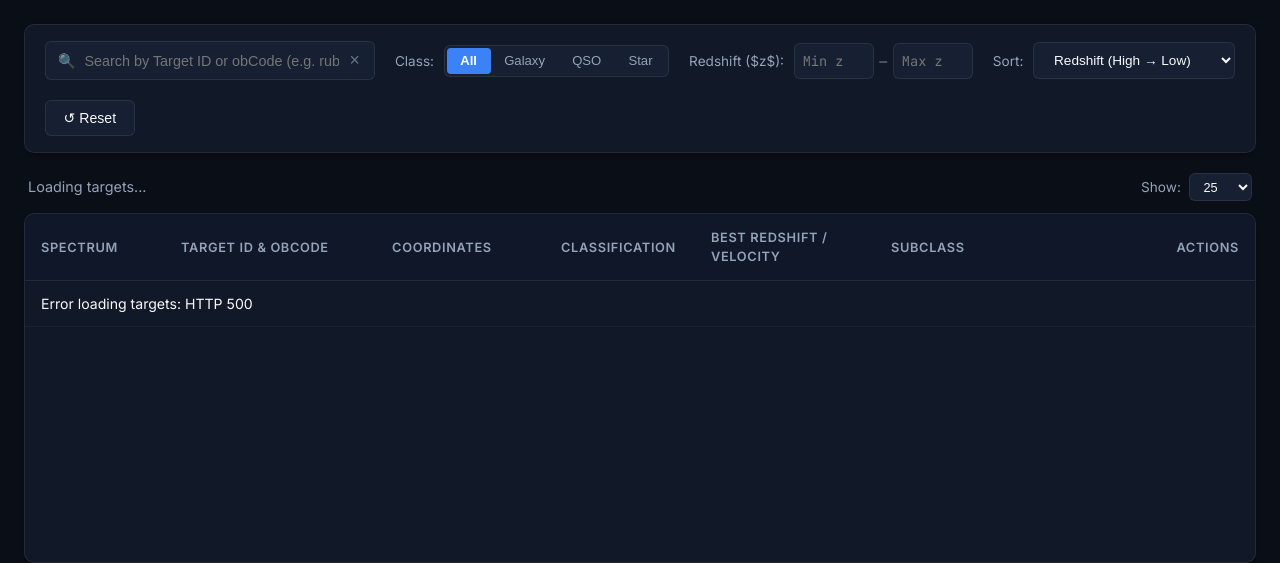
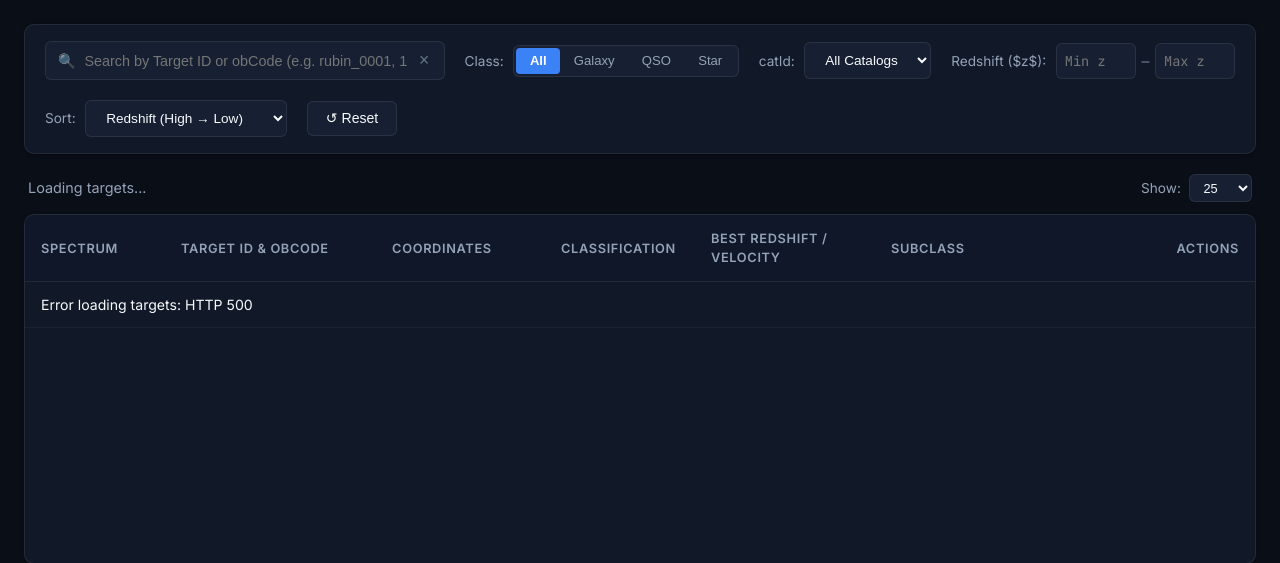
Before and after one commit to yasudank/pfs-target-viewer, a FastAPI app: page / in a window 1280 px wide. Shown: the part 81-644 px from the top of the page. Run offline with FastAPI, Linux system fonts and the light colour scheme; some libraries are stand-ins or nearby versions.

Commit message:
feat: Add catId dropdown filter and search to spectrum viewer

```diff
--- a/pfs_target_viewer/app.py
+++ b/pfs_target_viewer/app.py
@@ -137,6 +137,9 @@
         cur.execute("SELECT count(DISTINCT catId) FROM v_target_summary")
         cat_count = cur.fetchone()[0]
 
+        cur.execute("SELECT catId, count(*) FROM v_target_summary GROUP BY catId ORDER BY catId ASC")
+        cat_counts = {int(row[0]): row[1] for row in cur.fetchall()}
+
         cur.execute("SELECT count(DISTINCT combination) FROM v_target_summary")
         comb_count = cur.fetchone()[0]
 
@@ -144,6 +147,7 @@
             "total_targets": total,
             "classification_counts": class_counts,
             "catalogs_count": cat_count,
+            "cat_ids": cat_counts,
             "combinations_count": comb_count,
             "db_path": DB_PATH,
             "data_dir": DATA_DIR,
@@ -154,7 +158,7 @@
 
 @app.get("/api/targets")
 def get_targets(
-    q: Optional[str] = Query(None, description="Search query in obCode or objId"),
+    q: Optional[str] = Query(None, description="Search query in obCode, objId, or catId"),
     classification: Optional[str] = Query(None, description="Filter by classification (GALAXY, QSO, STAR)"),
     min_z: Optional[float] = Query(None, description="Minimum redshift"),
     max_z: Optional[float] = Query(None, description="Maximum redshift"),
@@ -186,8 +190,8 @@
     if q:
         q_clean = q.strip()
         if q_clean.isdigit():
-            where_clauses.append("(t.objId = ? OR t.obCode LIKE ?)")
-            params.extend([int(q_clean), f"%{q_clean}%"])
+            where_clauses.append("(t.objId = ? OR t.obCode LIKE ? OR t.catId = ?)")
+            params.extend([int(q_clean), f"%{q_clean}%", int(q_clean)])
         else:
             where_clauses.append("t.obCode LIKE ?")
             params.append(f"%{q_clean}%")
--- a/pfs_target_viewer/static/js/app.js
+++ b/pfs_target_viewer/static/js/app.js
@@ -42,6 +42,7 @@
 const state = {
   q: "",
   classification: "ALL",
+  cat_id: null,
   min_z: null,
   max_z: null,
   page: 1,
@@ -64,6 +65,7 @@
   searchInput: document.getElementById("searchInput"),
   clearSearchBtn: document.getElementById("clearSearchBtn"),
   classPills: document.getElementById("classPills"),
+  catIdSelect: document.getElementById("catIdSelect"),
   minZInput: document.getElementById("minZInput"),
   maxZInput: document.getElementById("maxZInput"),
   sortBySelect: document.getElementById("sortBySelect"),
@@ -168,6 +170,15 @@
     fetchTargets();
   });
 
+  // catId Select Filter
+  if (elements.catIdSelect) {
+    elements.catIdSelect.addEventListener("change", (e) => {
+      state.cat_id = e.target.value === "ALL" ? null : parseInt(e.target.value, 10);
+      state.page = 1;
+      fetchTargets();
+    });
+  }
+
   // Redshift Inputs
   let zTimer;
   const onZChange = () => {
@@ -205,10 +216,12 @@
     elements.maxZInput.value = "";
     elements.classPills.querySelectorAll(".pill-btn").forEach((b) => b.classList.remove("active"));
     elements.classPills.querySelector('[data-class="ALL"]').classList.add("active");
+    if (elements.catIdSelect) elements.catIdSelect.value = "ALL";
     elements.sortBySelect.value = "redshift";
 
     state.q = "";
     state.classification = "ALL";
+    state.cat_id = null;
     state.min_z = null;
     state.max_z = null;
     state.sort_by = "redshift";
@@ -323,6 +336,17 @@
     elements.statGalaxy.textContent = (data.classification_counts.GALAXY || 0).toLocaleString();
     elements.statQso.textContent = (data.classification_counts.QSO || 0).toLocaleString();
     elements.statStar.textContent = (data.classification_counts.STAR || 0).toLocaleString();
+
+    // Populate catId select options if available
+    if (data.cat_ids && elements.catIdSelect) {
+      const currentVal = elements.catIdSelect.value || "ALL";
+      let optionsHtml = `<option value="ALL">All Catalogs (${data.total_targets.toLocaleString()})</option>`;
+      for (const [cid, cnt] of Object.entries(data.cat_ids)) {
+        optionsHtml += `<option value="${cid}">catId ${cid} (${cnt.toLocaleString()})</option>`;
+      }
+      elements.catIdSelect.innerHTML = optionsHtml;
+      elements.catIdSelect.value = currentVal;
+    }
   } catch (err) {
     console.warn("Failed to load stats:", err);
   }
@@ -343,6 +367,9 @@
   if (state.q) params.append("q", state.q);
   if (state.classification && state.classification !== "ALL") {
     params.append("classification", state.classification);
+  }
+  if (state.cat_id !== null && state.cat_id !== "ALL") {
+    params.append("cat_id", state.cat_id);
   }
   if (state.min_z !== null) params.append("min_z", state.min_z);
   if (state.max_z !== null) params.append("max_z", state.max_z);
--- a/pfs_target_viewer/templates/index.html
+++ b/pfs_target_viewer/templates/index.html
@@ -61,6 +61,14 @@
           </div>
         </div>
 
+        <!-- Catalog ID (catId) Filter -->
+        <div class="filter-group">
+          <label class="group-label">catId:</label>
+          <select id="catIdSelect" class="custom-select">
+            <option value="ALL">All Catalogs</option>
+          </select>
+        </div>
+
         <!-- Redshift Range -->
         <div class="filter-group z-range-group">
           <label class="group-label">Redshift ($z$):</label>
@@ -78,6 +86,8 @@
             <option value="redshift" data-order="desc">Redshift (High &rarr; Low)</option>
             <option value="redshift" data-order="asc">Redshift (Low &rarr; High)</option>
             <option value="objId" data-order="asc">Target ID (Asc)</option>
+            <option value="catId" data-order="asc">catId (Asc)</option>
+            <option value="catId" data-order="desc">catId (Desc)</option>
             <option value="obCode" data-order="asc">obCode (A &rarr; Z)</option>
             <option value="probaGalaxy" data-order="desc">P(Galaxy) (High &rarr; Low)</option>
             <option value="probaQSO" data-order="desc">P(QSO) (High &rarr; Low)</option>
```
Also changed, not shown: README.md, README_ja.md, pfs_target_viewer/README.md.
